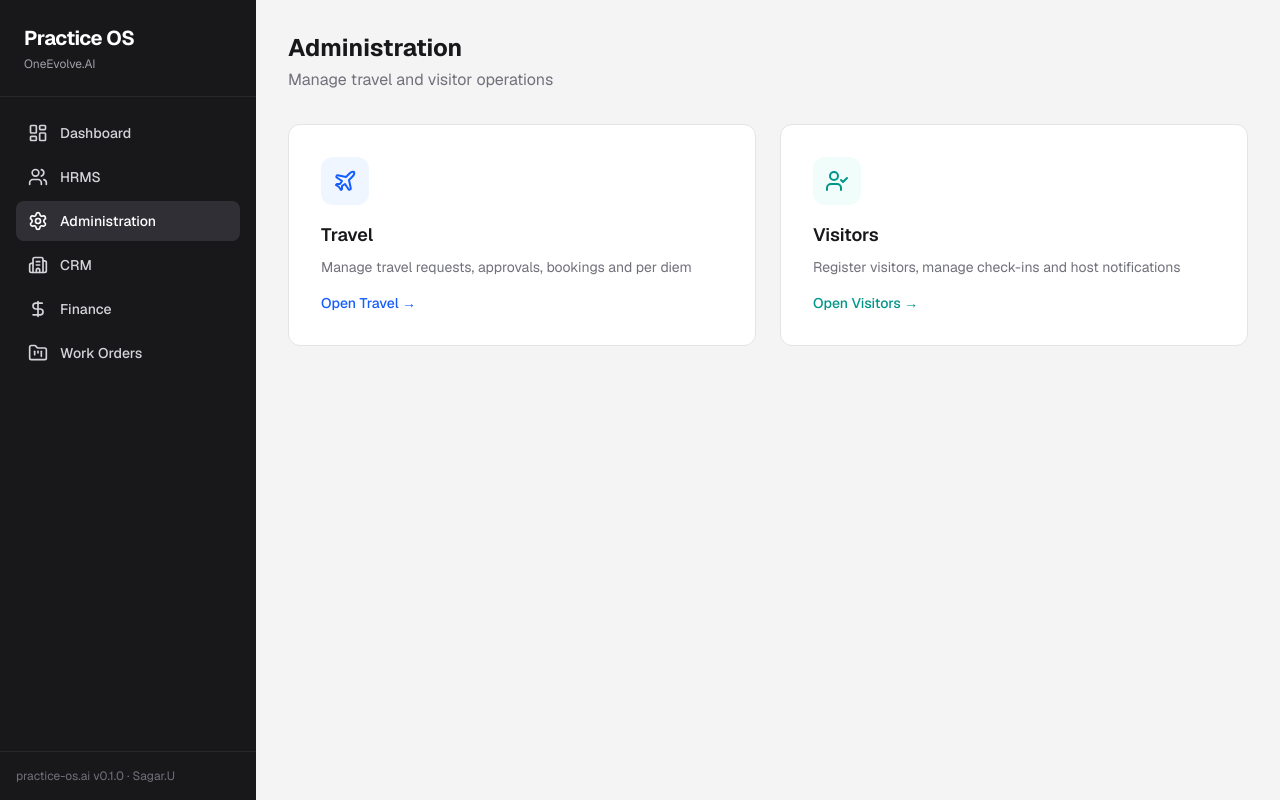
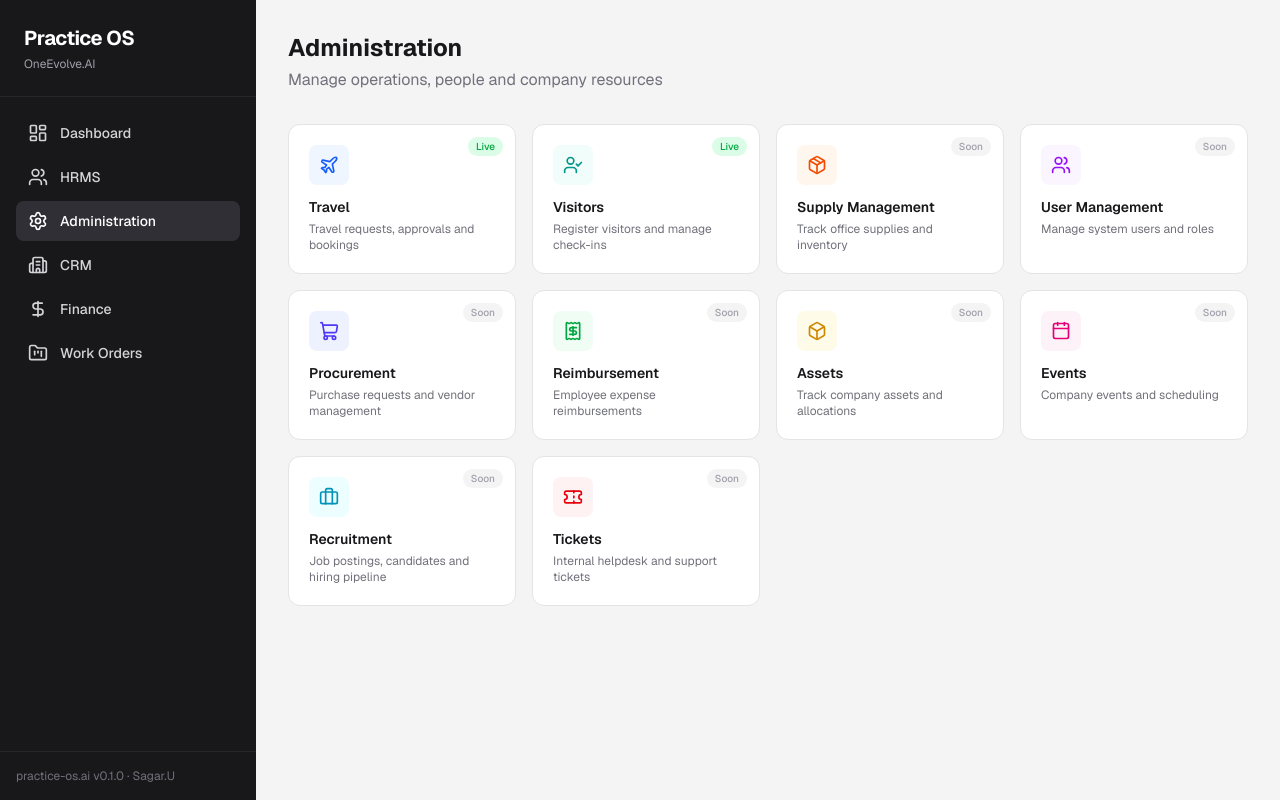
Before and after one commit to oneevolve-ai/practice-os, a Next.js app: page /administration in a window 1280 px wide. Built offline with nearby package versions, Linux system fonts and the light colour scheme.

Commit message:
Add 8 new modules to Administration page

```diff
--- a/src/app/administration/page.tsx
+++ b/src/app/administration/page.tsx
@@ -1,33 +1,46 @@
-"use client";
 import Link from "next/link";
-import { Plane, UserCheck } from "lucide-react";
+import { Plane, UserCheck, Package, Users, ShoppingCart, Receipt, Box, Calendar, Briefcase, Ticket } from "lucide-react";
+
+const modules = [
+  { href: "/travel", icon: Plane, label: "Travel", desc: "Travel requests, approvals and bookings", color: "bg-blue-50 text-blue-600", tag: "Live" },
+  { href: "/visitors", icon: UserCheck, label: "Visitors", desc: "Register visitors and manage check-ins", color: "bg-teal-50 text-teal-600", tag: "Live" },
+  { href: "/administration/supply", icon: Package, label: "Supply Management", desc: "Track office supplies and inventory", color: "bg-orange-50 text-orange-600", tag: "Soon" },
+  { href: "/administration/users", icon: Users, label: "User Management", desc: "Manage system users and roles", color: "bg-purple-50 text-purple-600", tag: "Soon" },
+  { href: "/administration/procurement", icon: ShoppingCart, label: "Procurement", desc: "Purchase requests and vendor management", color: "bg-indigo-50 text-indigo-600", tag: "Soon" },
+  { href: "/administration/reimbursement", icon: Receipt, label: "Reimbursement", desc: "Employee expense reimbursements", color: "bg-green-50 text-green-600", tag: "Soon" },
+  { href: "/administration/assets", icon: Box, label: "Assets", desc: "Track company assets and allocations", color: "bg-yellow-50 text-yellow-600", tag: "Soon" },
+  { href: "/administration/events", icon: Calendar, label: "Events", desc: "Company events and scheduling", color: "bg-pink-50 text-pink-600", tag: "Soon" },
+  { href: "/administration/recruitment", icon: Briefcase, label: "Recruitment", desc: "Job postings, candidates and hiring pipeline", color: "bg-cyan-50 text-cyan-600", tag: "Soon" },
+  { href: "/administration/tickets", icon: Ticket, label: "Tickets", desc: "Internal helpdesk and support tickets", color: "bg-red-50 text-red-600", tag: "Soon" },
+];
 
 export default function AdministrationPage() {
   return (
     <div className="p-8">
       <div className="mb-8">
         <h1 className="text-2xl font-bold text-zinc-900">Administration</h1>
-        <p className="text-zinc-500 mt-1">Manage travel and visitor operations</p>
+        <p className="text-zinc-500 mt-1">Manage operations, people and company resources</p>
       </div>
-
-      <div className="grid grid-cols-1 md:grid-cols-2 gap-6">
-        <Link href="/travel" className="bg-white rounded-xl border border-zinc-200 p-8 hover:shadow-md transition-shadow group">
-          <div className="w-12 h-12 bg-blue-50 rounded-xl flex items-center justify-center mb-4">
-            <Plane className="w-6 h-6 text-blue-600" />
-          </div>
-          <h2 className="text-lg font-semibold text-zinc-900 mb-2">Travel</h2>
-          <p className="text-sm text-zinc-500">Manage travel requests, approvals, bookings and per diem</p>
-          <p className="text-sm text-blue-600 mt-4 font-medium group-hover:underline">Open Travel →</p>
-        </Link>
-
-        <Link href="/visitors" className="bg-white rounded-xl border border-zinc-200 p-8 hover:shadow-md transition-shadow group">
-          <div className="w-12 h-12 bg-teal-50 rounded-xl flex items-center justify-center mb-4">
-            <UserCheck className="w-6 h-6 text-teal-600" />
-          </div>
-          <h2 className="text-lg font-semibold text-zinc-900 mb-2">Visitors</h2>
-          <p className="text-sm text-zinc-500">Register visitors, manage check-ins and host notifications</p>
-          <p className="text-sm text-teal-600 mt-4 font-medium group-hover:underline">Open Visitors →</p>
-        </Link>
+      <div className="grid grid-cols-2 md:grid-cols-3 lg:grid-cols-4 gap-4">
+        {modules.map(m => {
+          const Icon = m.icon;
+          return (
+            <Link key={m.href} href={m.href}
+              className="bg-white rounded-xl border border-zinc-200 p-5 hover:shadow-md transition-shadow group relative">
+              {m.tag === "Soon" && (
+                <span className="absolute top-3 right-3 text-[10px] font-medium bg-zinc-100 text-zinc-400 px-2 py-0.5 rounded-full">Soon</span>
+              )}
+              {m.tag === "Live" && (
+                <span className="absolute top-3 right-3 text-[10px] font-medium bg-green-100 text-green-600 px-2 py-0.5 rounded-full">Live</span>
+              )}
+              <div className={`w-10 h-10 ${m.color.split(' ')[0]} rounded-lg flex items-center justify-center mb-3`}>
+                <Icon className={`w-5 h-5 ${m.color.split(' ')[1]}`} />
+              </div>
+              <p className="font-semibold text-zinc-900 text-sm mb-1">{m.label}</p>
+              <p className="text-xs text-zinc-500">{m.desc}</p>
+            </Link>
+          );
+        })}
       </div>
     </div>
   );
```
